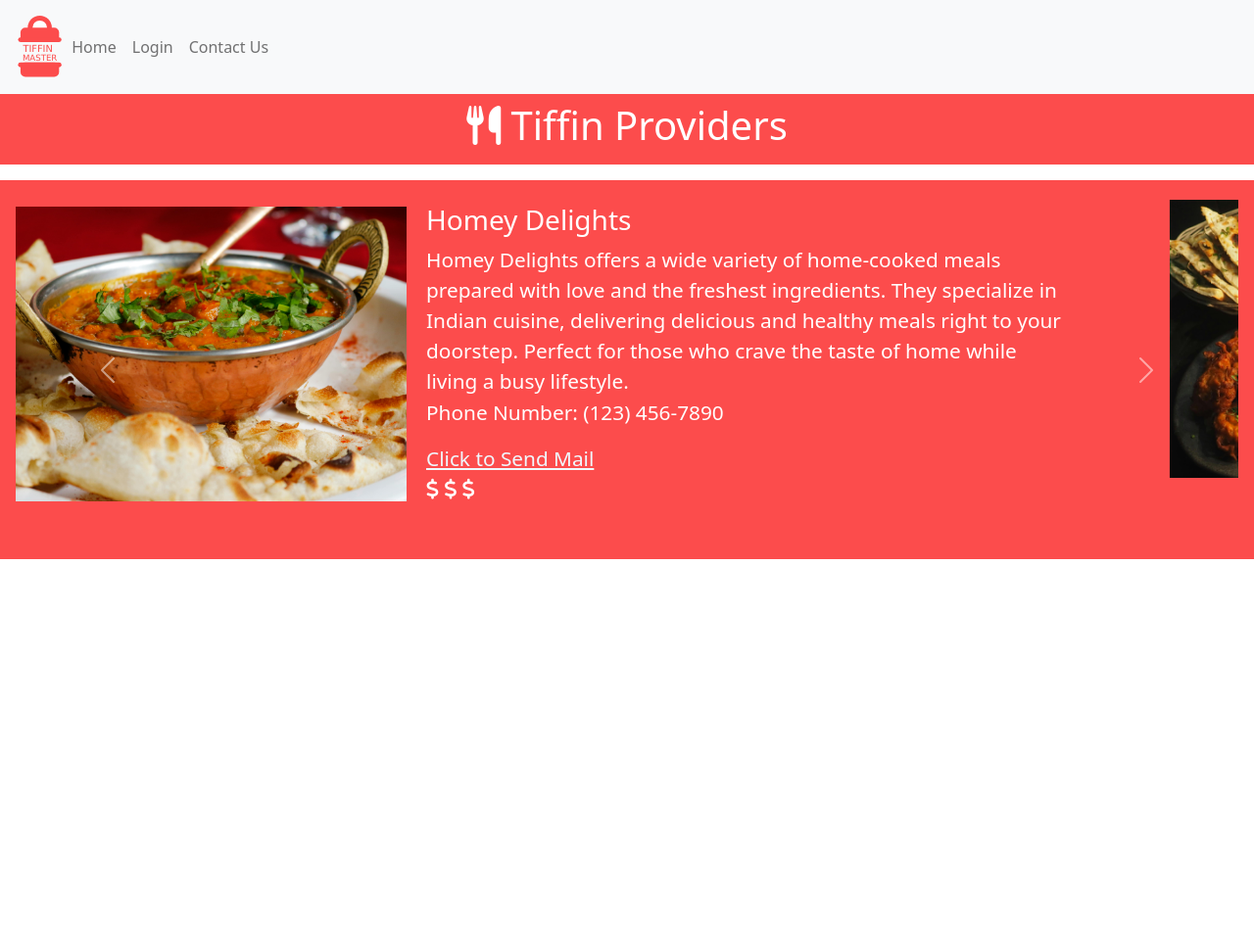
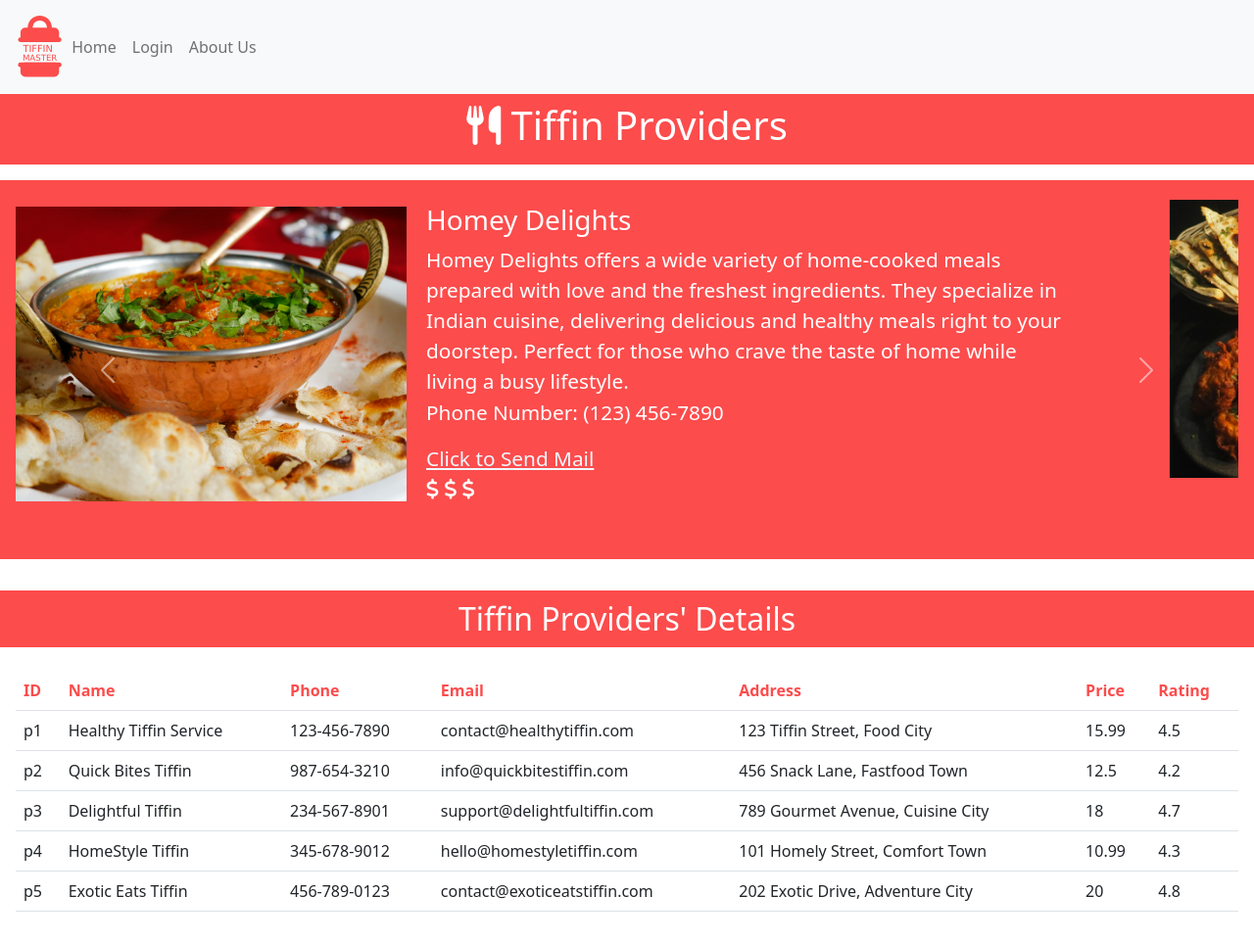
Before and after one commit to vaibhavtomar-in/tiffin-service, a plain HTML site: page home.html in a window 1280 px wide. Shown: the whole page at 98% size. Before the commit the page ends 800 px from the top, so only its background shows below. Drawn offline with nearby package versions, Linux system fonts and the light colour scheme.

Commit message:
table using json data implemented

```diff
--- a/home.css
+++ b/home.css
@@ -38,6 +38,26 @@ a{
 .i{
     font-size: 3rem;
 }
+th{
+    color: #fc4c4c;
+}
+h2{
+    background-color: #fc4c4c;
+    padding: 10px;
+    text-align: center;
+    color: white;
+}
+.table-container{
+    padding-top: 2em;
+}
+/*
+table, th, td {
+    border: 1px solid black;
+}
+th, td {
+    padding: 8px;
+    text-align: left;
+} */
 @media only screen and (max-width: 768px){
     .provider-info{
         text-align: center;
--- a/home.html
+++ b/home.html
@@ -55,16 +55,16 @@
               <a class="nav-link" href="index.html">Login</a>
             </li>
             <li class="nav-item">
-              <a class="nav-link" href="about.html">Contact Us</a>
+              <a class="nav-link" href="about.html">About Us</a>
             </li>
           </ul>
         </div>
       </nav>
-      <div class="row-12 wrapper">
+      <div class="wrapper">
         <div class="row-12 food-logo" >
         <h1><i class="fa-solid fa-utensils"></i> Tiffin Providers</h1>
         </div>
-        <div class = "carousel-outer">
+        <div class = "carousel-outer row-12">
         <div class = "col-12 carousel p-3">
           <div id="carouselExample" class="carousel slide" data-bs-ride="carousel">
             <div class="carousel-inner">
@@ -208,6 +208,47 @@
               </div>
           </div>
       </div>
+      </div>
+
+      <div class="table-container row-12">
+        <h2>Tiffin Providers' Details</h2>
+        <div class="p-3">
+        <table id="providersTable" class = "table">
+        <thead>
+          <tr>
+            <th>ID</th>
+            <th>Name</th>
+            <th>Phone</th>
+            <th>Email</th>
+            <th>Address</th>
+            <th>Price</th>
+            <th>Rating</th>
+          </tr>
+        </thead>
+        <tbody>
+        </tbody>
+        </table>
+      </div>
+      </div>
+      <!-- <details class="row-12 p-5">
+        <summary><h2 class = "col-12">Tiffin Providers' Details</h2></summary>
+        <table id="providersTable" class = "table">
+          <thead>
+            <tr>
+              <th>ID</th>
+              <th>Name</th>
+              <th>Phone</th>
+              <th>Email</th>
+              <th>Address</th>
+              <th>Price</th>
+              <th>Rating</th>
+            </tr>
+          </thead>
+          <tbody>
+          Data will be populated here -->
+          </tbody>
+          </table>
+      </details>
       </div>
       <div class="modal" id="shahipaneer">
         <div class="modal-dialog">
@@ -364,5 +405,45 @@
           </div>
         </div>
       </div>
+      <script>
+        // Function to create a table row for each provider
+        function createProviderRow(provider) {
+            const row = document.createElement('tr');
+            row.innerHTML = `
+                <td>${provider.id}</td>
+                <td>${provider.name}</td>
+                <td>${provider.phone}</td>
+                <td>${provider.email}</td>
+                <td>${provider.address}</td>
+                <td>${provider.price}</td>
+                <td>${provider.rating}</td>
+            `;
+            return row;
+        }
+
+        // Function to display provider data in the table
+        function displayProviders(data) {
+            const tableBody = document.querySelector('#providersTable tbody');
+            data.tiffinProviders.provider.forEach(provider => {
+                const row = createProviderRow(provider);
+                tableBody.appendChild(row);
+            });
+        }
+
+        // XHR request to fetch the JSON data
+        const xhr = new XMLHttpRequest();
+        xhr.open('GET', 'https://vaibhavtomar-in.github.io/tiffin-service/data.json', true); // Replace 'URL_TO_JSON_DATA' with the actual URL
+        xhr.responseType = 'json';
+
+        xhr.onload = function() {
+            if (xhr.status === 200) {
+                displayProviders(xhr.response);
+            } else {
+                console.error('Failed to load data');
+            }
+        };
+
+        xhr.send();
+    </script>
 </body>
 </html>
```
